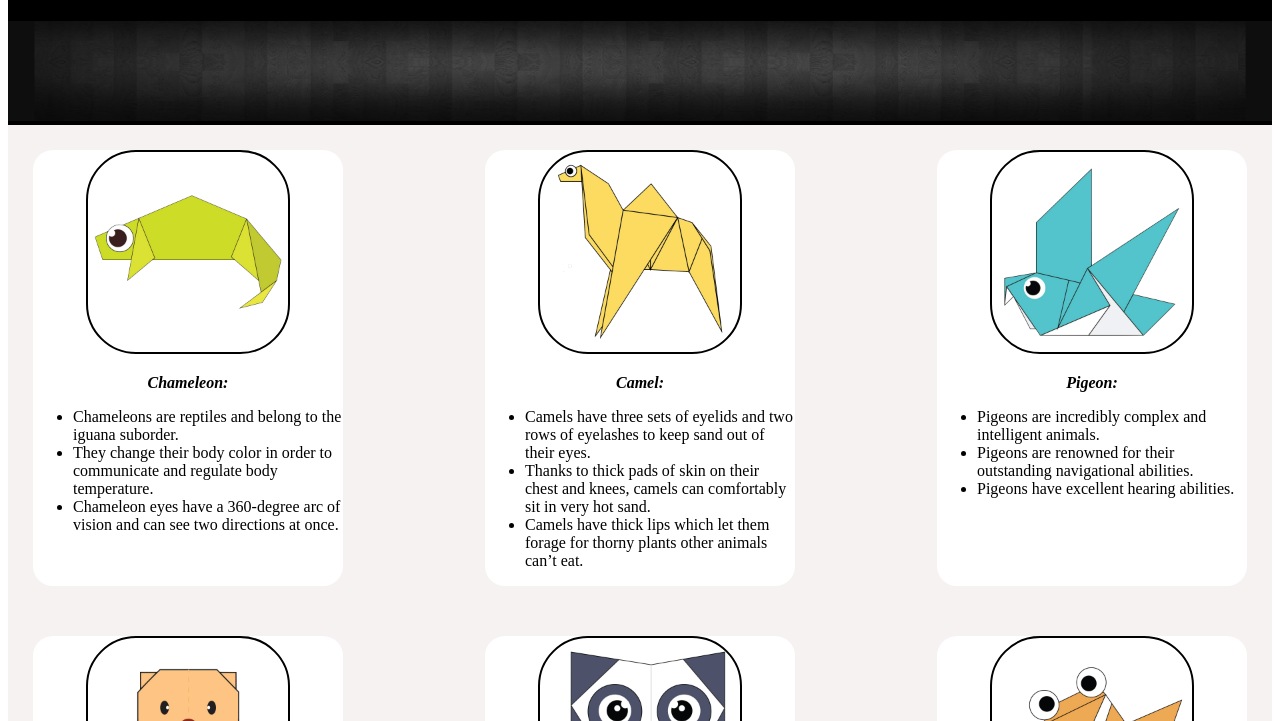
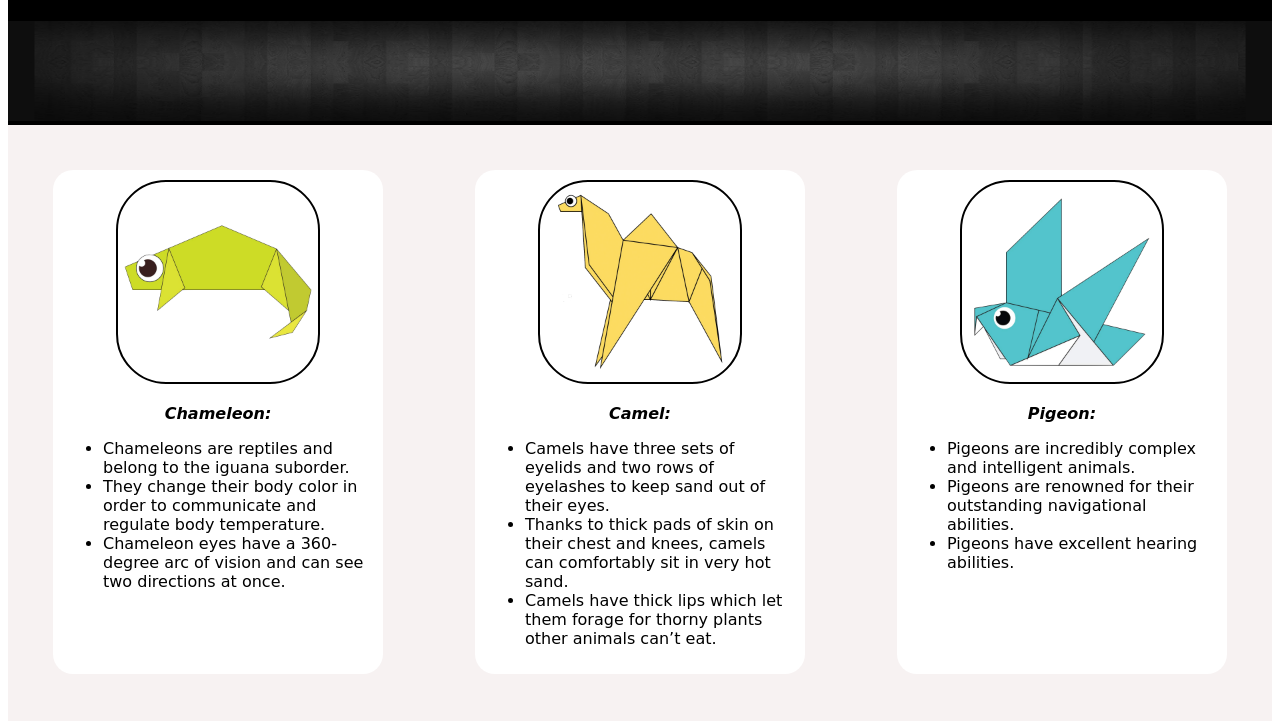
Before and after one commit to Debosmita465/c51-Project, a plain HTML site: page index.html in a window 1280 px wide. Shown: the part 402-1123 px from the top of the page. Drawn offline with Linux system fonts and the light colour scheme.

Commit message:
Update style.css

```diff
--- a/style.css
+++ b/style.css
@@ -22,6 +22,7 @@ a:link{
     display: flex;
     flex-wrap: wrap;
     justify-content: space-between;
+    margin:20px;
 }
 .grid img{
     border: 2px solid #000000;
@@ -32,6 +33,10 @@ a:link{
     background-color: #ffffff;
     width: 310px;
     margin: 25px;
+    padding:10px;
+    border: #000000;
+    font-family: cursive;
+    font: small;
 }
 
 .x{
```
